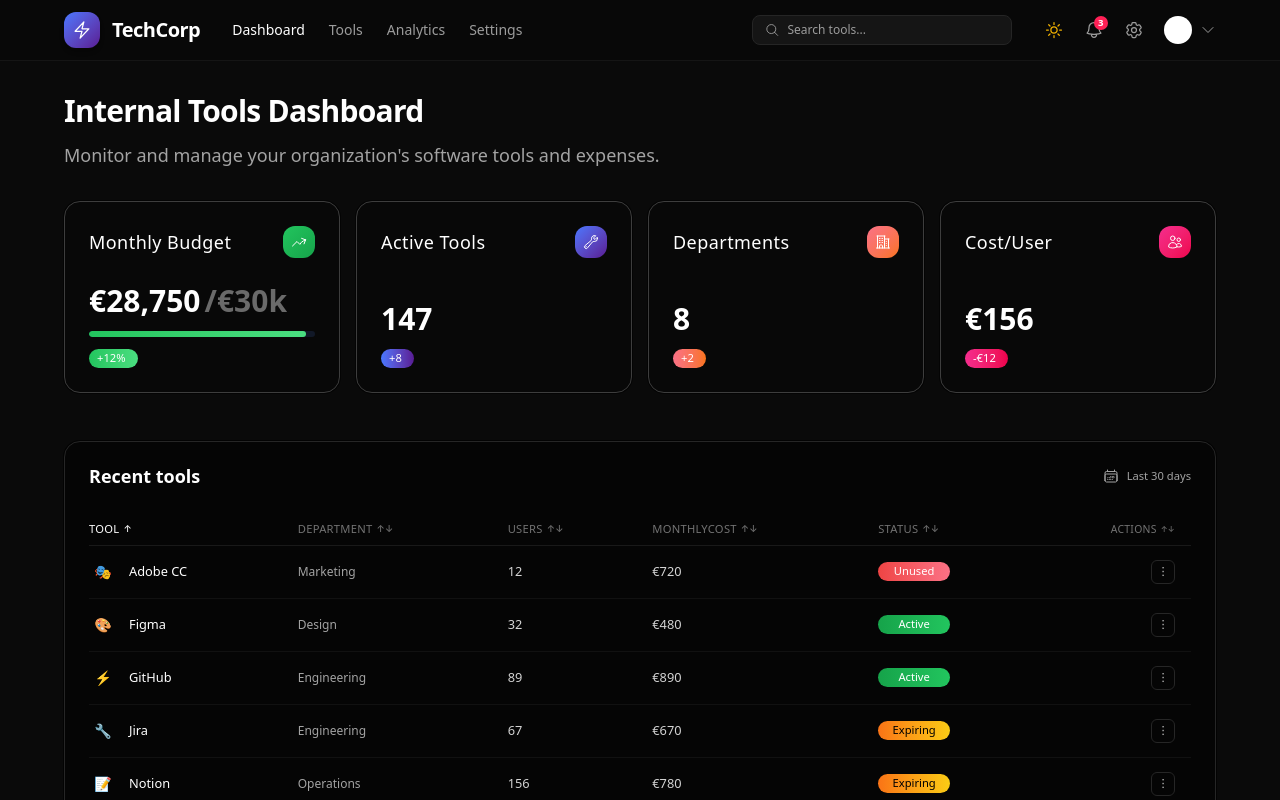
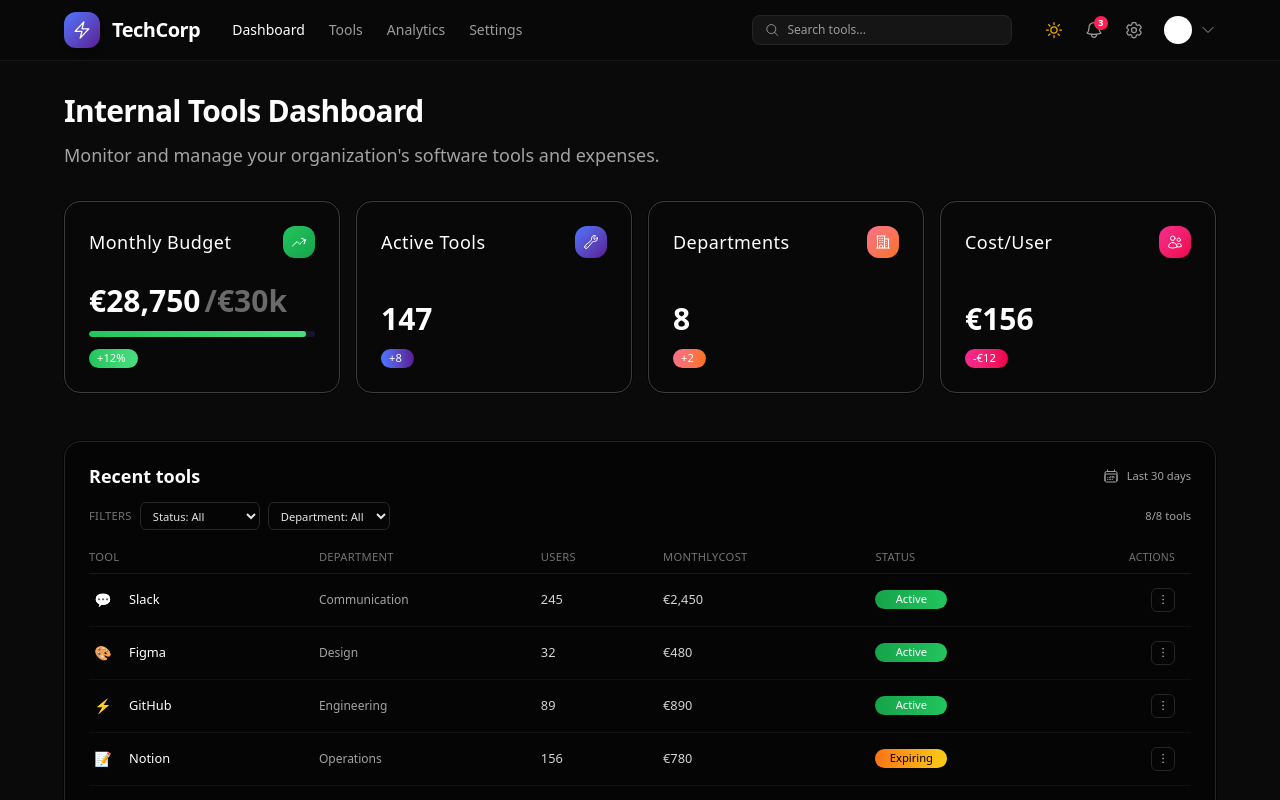
Before and after one commit to bobas01/internal-tools-front, a Vue app: page /dashboard in a window 1280 px wide. Shown: the top 800 px of the page. Built offline with nearby package versions, Linux system fonts and the light colour scheme.

Commit message:
change filter dashboardpage

```diff
--- a/src/components/RecentToolsTable.vue
+++ b/src/components/RecentToolsTable.vue
@@ -1,5 +1,5 @@
 <script setup>
-import { ref, computed } from "vue";
+import { ref, computed, watch } from "vue";
 import { CalendarDaysIcon } from "@heroicons/vue/24/outline";
 
 const tools = [
@@ -86,56 +86,47 @@
 ];
 
 const pageSize = 10;
-const sortKey = ref("name");
-const sortDirection = ref("asc");
 const currentPage = ref(1);
 const openActionIndex = ref(null);
 
-const sortedTools = computed(() => {
-  const key = sortKey.value;
-  const dir = sortDirection.value === "asc" ? 1 : -1;
+const statusFilter = ref("all");
+const departmentFilter = ref("all");
 
-  return [...tools].sort((a, b) => {
-    let av = a[key];
-    let bv = b[key];
+const departments = computed(() => {
+  const set = new Set(tools.map((t) => t.department));
+  return Array.from(set);
+});
 
-    if (key === "users") {
-      av = Number(av);
-      bv = Number(bv);
-    } else if (key === "cost") {
-      const parseCost = (v) =>
-        typeof v === "string" ? Number(v.replace(/[^\d.-]/g, "")) : Number(v);
-      av = parseCost(av);
-      bv = parseCost(bv);
-    } else {
-      av = String(av);
-      bv = String(bv);
-    }
+const filteredTools = computed(() => {
+  return tools.filter((tool) => {
+    const normalizedStatus = tool.status.toLowerCase();
 
-    if (av < bv) return -1 * dir;
-    if (av > bv) return 1 * dir;
-    return 0;
+    const matchStatus =
+      statusFilter.value === "all" ||
+      (statusFilter.value === "active" && normalizedStatus === "active") ||
+      (statusFilter.value === "expiring" && normalizedStatus === "expiring") ||
+      (statusFilter.value === "unused" && normalizedStatus === "unused");
+
+    const matchDepartment =
+      departmentFilter.value === "all" ||
+      tool.department === departmentFilter.value;
+
+    return matchStatus && matchDepartment;
   });
 });
 
 const totalPages = computed(() =>
-  Math.max(1, Math.ceil(sortedTools.value.length / pageSize))
+  Math.max(1, Math.ceil(filteredTools.value.length / pageSize))
 );
 
 const pageItems = computed(() => {
   const start = (currentPage.value - 1) * pageSize;
-  return sortedTools.value.slice(start, start + pageSize);
+  return filteredTools.value.slice(start, start + pageSize);
 });
 
-function setSort(key) {
-  if (sortKey.value === key) {
-    sortDirection.value = sortDirection.value === "asc" ? "desc" : "asc";
-  } else {
-    sortKey.value = key;
-    sortDirection.value = "asc";
-  }
+watch([statusFilter, departmentFilter], () => {
   currentPage.value = 1;
-}
+});
 
 function nextPage() {
   if (currentPage.value < totalPages.value) currentPage.value += 1;
@@ -160,7 +151,37 @@
       </div>
     </header>
 
-    <div class="mt-3 overflow-x-auto">
+    <div
+      class="mb-3 flex flex-col gap-3 text-[0.7rem] text-[#d4d4d4] sm:flex-row sm:items-center sm:justify-between"
+    >
+      <div class="flex flex-wrap items-center gap-2">
+        <span class="uppercase tracking-wide text-[#737373]">Filters</span>
+        <select
+          v-model="statusFilter"
+          class="h-7 rounded-md border border-[#262626] bg-[#050505] px-2 text-[0.7rem] text-[#e5e5e5] outline-none focus:border-[#6366f1]"
+        >
+          <option value="all">Status: All</option>
+          <option value="active">Status: Active</option>
+          <option value="expiring">Status: Expiring</option>
+          <option value="unused">Status: Unused</option>
+        </select>
+        <select
+          v-model="departmentFilter"
+          class="h-7 rounded-md border border-[#262626] bg-[#050505] px-2 text-[0.7rem] text-[#e5e5e5] outline-none focus:border-[#6366f1]"
+        >
+          <option value="all">Department: All</option>
+          <option v-for="dep in departments" :key="dep" :value="dep">
+            {{ dep }}
+          </option>
+        </select>
+      </div>
+
+      <div class="text-[0.7rem] text-[#a3a3a3]">
+        {{ filteredTools.length }}/{{ tools.length }} tools
+      </div>
+    </div>
+
+    <div class="overflow-x-auto">
       <table
         class="w-full min-w-[720px] text-left text-[0.75rem] text-[#d4d4d4]"
       >
@@ -168,146 +189,13 @@
           class="border-b border-[#191919] text-[0.7rem] uppercase tracking-wide text-[#737373]"
         >
           <tr>
-            <th
-              class="cursor-pointer py-2 pr-4 font-medium transition-colors"
-              :class="sortKey === 'name' ? 'text-white' : ''"
-              @click="setSort('name')"
-            >
-              <span class="inline-flex items-center gap-1">
-                <span>Tool</span>
-                <span
-                  class="text-[0.6rem]"
-                  :class="
-                    sortKey === 'name'
-                      ? sortDirection === 'asc'
-                        ? 'text-white'
-                        : 'text-white'
-                      : 'text-[#737373]'
-                  "
-                >
-                  {{
-                    sortKey === "name" && sortDirection === "asc"
-                      ? "↑"
-                      : sortKey === "name" && sortDirection === "desc"
-                      ? "↓"
-                      : "↑↓"
-                  }}
-                </span>
-              </span>
-            </th>
-            <th
-              class="cursor-pointer py-2 px-4 font-medium transition-colors"
-              :class="sortKey === 'department' ? 'text-white' : ''"
-              @click="setSort('department')"
-            >
-              <span class="inline-flex items-center gap-1">
-                <span>Department</span>
-                <span
-                  class="text-[0.6rem]"
-                  :class="
-                    sortKey === 'department'
-                      ? sortDirection === 'asc'
-                        ? 'text-white'
-                        : 'text-white'
-                      : 'text-[#737373]'
-                  "
-                >
-                  {{
-                    sortKey === "department" && sortDirection === "asc"
-                      ? "↑"
-                      : sortKey === "department" && sortDirection === "desc"
-                      ? "↓"
-                      : "↑↓"
-                  }}
-                </span>
-              </span>
-            </th>
-            <th
-              class="cursor-pointer py-2 px-4 font-medium transition-colors"
-              :class="sortKey === 'users' ? 'text-white' : ''"
-              @click="setSort('users')"
-            >
-              <span class="inline-flex items-center gap-1">
-                <span>Users</span>
-                <span
-                  class="text-[0.6rem]"
-                  :class="
-                    sortKey === 'users'
-                      ? sortDirection === 'asc'
-                        ? 'text-white'
-                        : 'text-white'
-                      : 'text-[#737373]'
-                  "
-                >
-                  {{
-                    sortKey === "users" && sortDirection === "asc"
-                      ? "↑"
-                      : sortKey === "users" && sortDirection === "desc"
-                      ? "↓"
-                      : "↑↓"
-                  }}
-                </span>
-              </span>
-            </th>
-            <th
-              class="cursor-pointer py-2 px-4 font-medium transition-colors"
-              :class="sortKey === 'cost' ? 'text-white' : ''"
-              @click="setSort('cost')"
-            >
-              <span class="inline-flex items-center gap-1">
-                <span>MonthlyCost</span>
-                <span
-                  class="text-[0.6rem]"
-                  :class="
-                    sortKey === 'cost'
-                      ? sortDirection === 'asc'
-                        ? 'text-white'
-                        : 'text-white'
-                      : 'text-[#737373]'
-                  "
-                >
-                  {{
-                    sortKey === "cost" && sortDirection === "asc"
-                      ? "↑"
-                      : sortKey === "cost" && sortDirection === "desc"
-                      ? "↓"
-                      : "↑↓"
-                  }}
-                </span>
-              </span>
-            </th>
-            <th
-              class="cursor-pointer py-2 px-4 font-medium transition-colors"
-              :class="sortKey === 'status' ? 'text-white' : ''"
-              @click="setSort('status')"
-            >
-              <span class="inline-flex items-center gap-1">
-                <span>Status</span>
-                <span
-                  class="text-[0.6rem]"
-                  :class="
-                    sortKey === 'status'
-                      ? sortDirection === 'asc'
-                        ? 'text-white'
-                        : 'text-white'
-                      : 'text-[#737373]'
-                  "
-                >
-                  {{
-                    sortKey === "status" && sortDirection === "asc"
-                      ? "↑"
-                      : sortKey === "status" && sortDirection === "desc"
-                      ? "↓"
-                      : "↑↓"
-                  }}
-                </span>
-              </span>
-            </th>
+            <th class="py-2 pr-4 font-medium">Tool</th>
+            <th class="py-2 px-4 font-medium">Department</th>
+            <th class="py-2 px-4 font-medium">Users</th>
+            <th class="py-2 px-4 font-medium">MonthlyCost</th>
+            <th class="py-2 px-4 font-medium">Status</th>
             <th class="py-2 px-4 text-right text-[0.65rem] font-medium">
-              <span class="inline-flex items-center gap-1">
-                <span>Actions</span>
-                <span class="text-[0.5rem] text-[#737373]">↑↓</span>
-              </span>
+              Actions
             </th>
           </tr>
         </thead>
```
